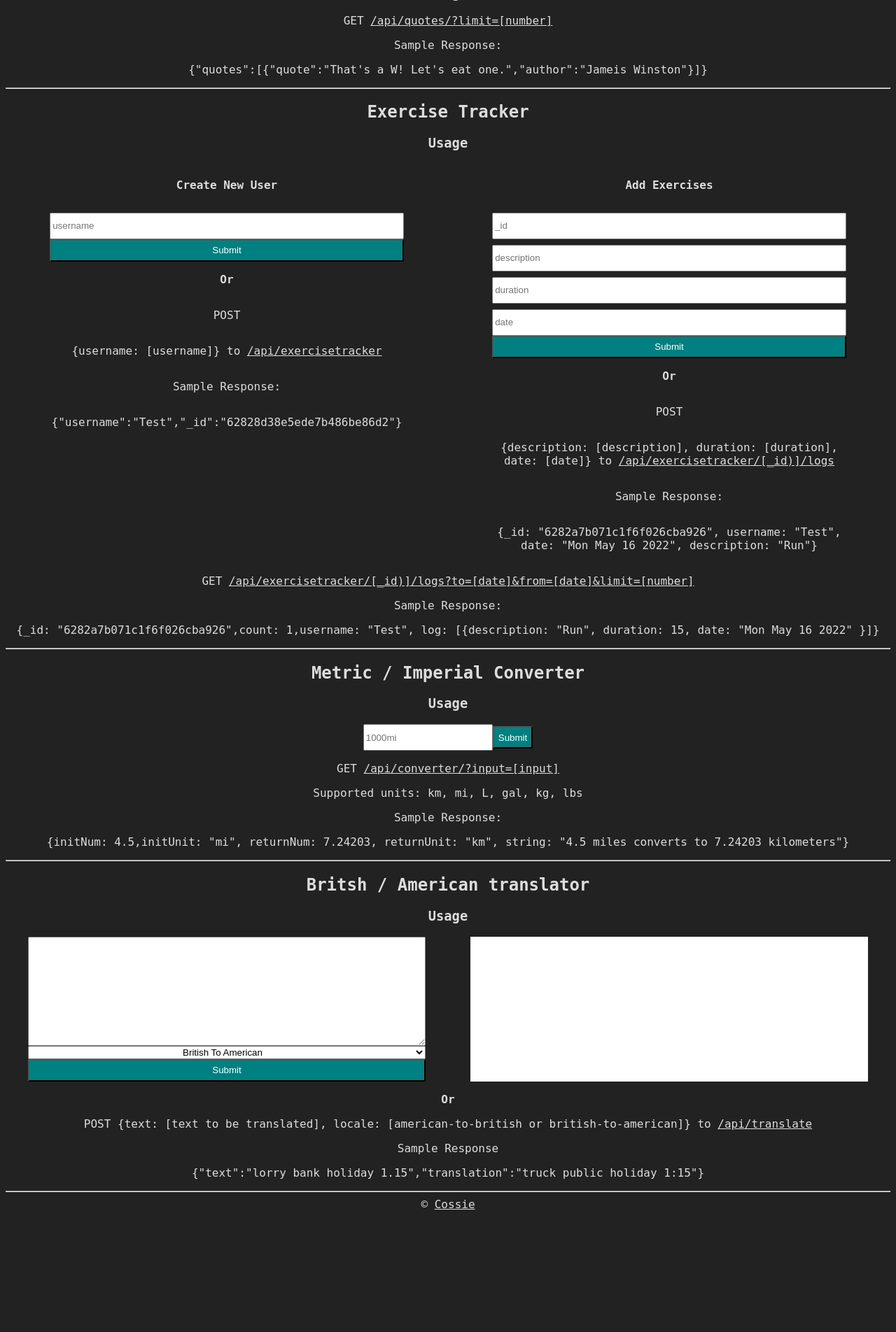
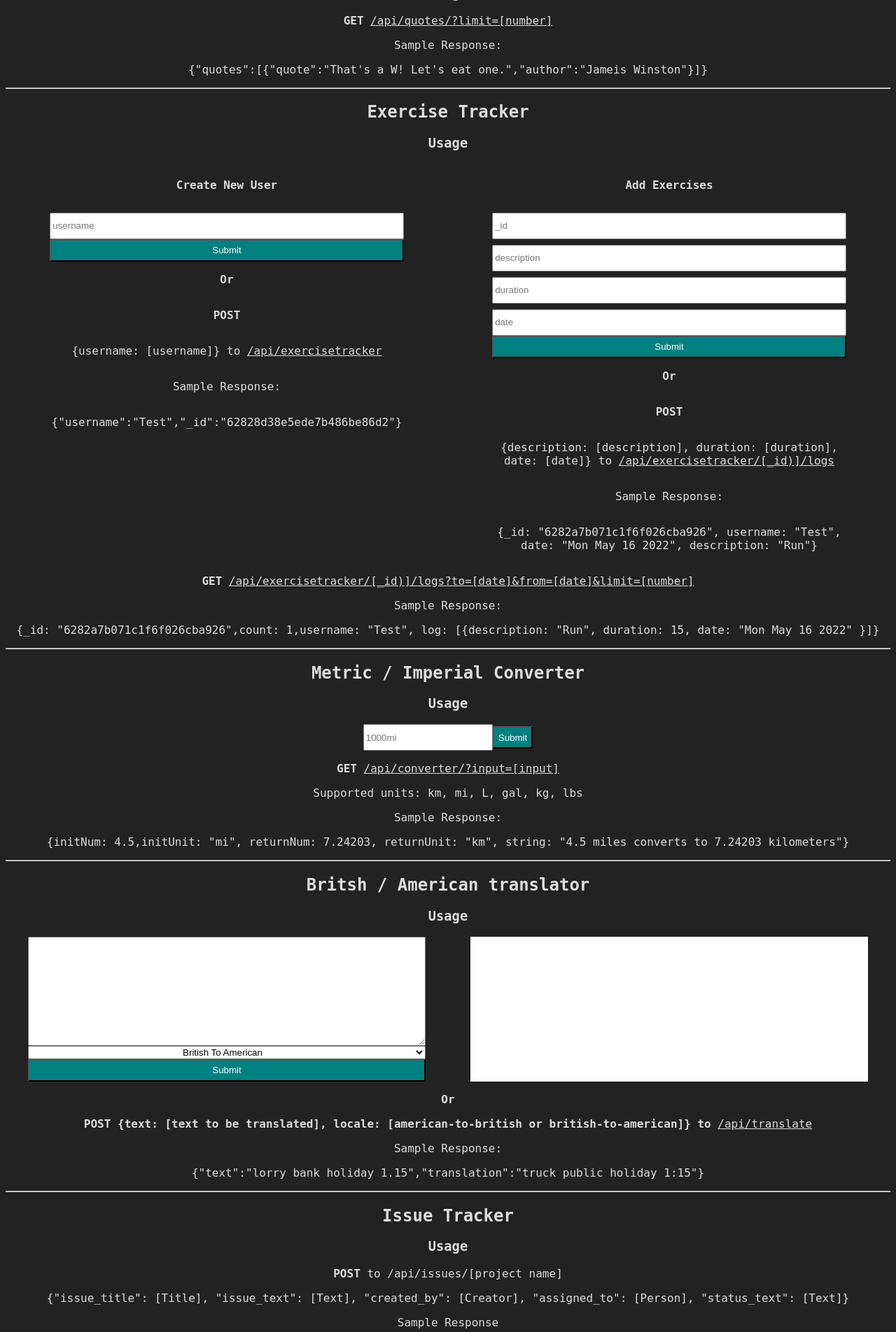
Before and after one commit to cossieB/microservices, a Node server app: page / in a window 1280 px wide; the page is wider, and only the part inside the window is pictured. Shown: the part 1336-3240 px from the top of that part at 70% size. Before the commit the page ends 3065 px from the top of that part, so only its background shows below. Run offline with Node 20, Linux system fonts and the light colour scheme; some libraries are stand-ins or nearby versions.

Commit message:
added issue tracker

```diff
--- a/src/server.ts
+++ b/src/server.ts
@@ -13,6 +13,7 @@ import { exerciseRouter } from "./routes/exercise";
 import mongoose from "mongoose";
 import { converterRouter } from "./routes/converter";
 import { translatorRouter } from "./routes/translator";
+import { issueRouter } from "./routes/issues";
 
 dotenv.config()
 const app = express()
@@ -42,6 +43,7 @@ app.use('/api/email', emailRouter)
 app.use('/api/exercisetracker', exerciseRouter)
 app.use('/api/converter', converterRouter)
 app.use('/api/translate', translatorRouter)
+app.use('/api/issues', issueRouter)
 
 const PORT = process.env.PORT || 5000;
 
--- a/views/index.pug
+++ b/views/index.pug
@@ -16,7 +16,8 @@ html(lang="en")
         section
             h2 Who Am I?
             h3 Usage
-            p GET
+            p
+                strong GET
                 a(href="/api/whoami") /api/whoami
             p Sample Response:
             p #{whoami}
@@ -24,7 +25,8 @@ html(lang="en")
         section
             h2 Timestamp
             h3 Usage
-            p GET
+            p
+                strong GET
                 a(href="/api/timestamp") /api/timestamp/[:date?]
             p Sample Response:
             p #{timestamp}
@@ -37,11 +39,14 @@ html(lang="en")
                 button(type="Submit") Submit
             p
                 strong or
-            p POST {original: [URL]} to
+            p
+                strong POST
+                | {original: [URL]} to
                 a(href="/api/url") /api/url
             p Sample Response:
             p {"original":"https://www.google.com/","short":"/api/url/1"}
-            p GET
+            p
+                strong GET
                 a(href="/api/url/1") /api/url/[:id]
             p If short URL matches you will be redirected to the original URL. Otherwise error response will be given.
             hr
@@ -53,12 +58,13 @@ html(lang="en")
                 br
                 button(type="submit") Submit
             p Sample Response:
-            p {"originalname":"server.ts","encoding":"7bit","mimetype":"text/plain","size":1172}
+            p {"originalname": "server.ts", "encoding": "7bit", "mimetype": "text/plain", "size": 1172}
             hr
         section
             h2 Quotes As A Service
             h3 Usage
-            p GET
+            p
+                strong GET
                 a(href="/api/quotes") /api/quotes/?limit=[number]
             p Sample Response:
             p #{quotes}
@@ -74,7 +80,8 @@ html(lang="en")
                         button(type="submit") Submit
                     p
                         strong Or
-                    p POST
+                    p
+                        strong POST
                     p {username: [username]} to
                         a(href="/api/exercisetracker") /api/exercisetracker
                     p Sample Response:
@@ -89,12 +96,14 @@ html(lang="en")
                         button(type="submit") Submit
                     p
                         strong Or
-                    p POST
+                    p
+                        strong POST
                     p {description: [description], duration: [duration], date: [date]} to
                         a(href="/api/exercisetracker/[_id)]/logs") /api/exercisetracker/[_id)]/logs
                     p Sample Response:
                     p {_id: "6282a7b071c1f6f026cba926", username: "Test", date: "Mon May 16 2022", description: "Run"}
-            p GET
+            p
+                strong GET
                 a(href="/api/exercisetracker/[_id)]/logs") /api/exercisetracker/[_id)]/logs?to=[date]&from=[date]&limit=[number]
             p Sample Response:
             p {_id: "6282a7b071c1f6f026cba926",count: 1,username: "Test", log: [{description: "Run", duration: 15, date: "Mon May 16 2022" }]}
@@ -102,10 +111,11 @@ html(lang="en")
         section
             h2 Metric / Imperial Converter
             h3 Usage
-            form#convertForm(action="/api/converter", method="get")
+            form#convertForm(action="/api/converter", method="GET")
                 input(type="text", placeholder="1000mi", name="input")
                 button(type="submit") Submit
-            p GET
+            p
+                strong GET
                 a(href="/api/quotes") /api/converter/?input=[input]
             p Supported units: km, mi, L, gal, kg, lbs
             p Sample Response:
@@ -124,11 +134,42 @@ html(lang="en")
                 #translateResult
             p
                 strong Or
-            p POST {text: [text to be translated], locale: [american-to-british or british-to-american]} to
+            p
+                strong POST {text: [text to be translated], locale: [american-to-british or british-to-american]} to
                 a(href="/api/translate") /api/translate
-            p Sample Response
+            p Sample Response:
             p {"text":"lorry bank holiday 1.15","translation":"<span class=\"highlight\">truck</span> <span class=\"highlight\">public holiday</span> <span class=\"highlight\">1:15</span>"}
         hr
+
+        section
+            h2 Issue Tracker
+            h3 Usage
+            p
+                strong POST
+                | to /api/issues/[project name]
+            p {"issue_title": [Title], "issue_text": [Text], "created_by": [Creator], "assigned_to": [Person], "status_text": [Text]}
+            p Sample Response
+            p {"assigned_to":"","status_text":"","open":true,"_id":"6284f37c2c779f0ac10abc74","issue_title":"Title","issue_text":"Text","created_by":"Creator","created_on":"2022-05-18T13:24:12.040Z","updated_on":"2022-05-18T13:24:12.040Z"}
+            p
+                strong PUT
+                | to /api/issues/[project name]
+            p {"_id": [_id], "open": [true or false], "issue_title": [Title], "issue_text": [Text], "created_by": [Creator], "assigned_to": [Person], "status_text": [Text]}
+            p Sample Response:
+            p {"result": "successfully updated", "_id": "6284f37c2c779f0ac10abc74"}
+            p
+                strong DELETE
+                | to /api/issues/[project name]
+            p {"_id": [_id]}
+            p Sample Response:
+            p {"result": "successfully deleted", "_id": "6284f37c2c779f0ac10abc74"}
+            p
+                strong GET
+                | &nbsp;
+                a(href="/api/issues/apitest") /api/issues/[project name]?created_by=[creator]&assigned_to=[person]&open=[boolean]
+            p Sample Response:
+            p [{ _id: "62784f665278ae0f119a0bf0", issue_title: "Issue 2", issue_text: "2nd test", created_by: "Johnny Doe", assigned_to: "", status_text: "", created_on: "2022-05-08T23:16:54.368Z", updated_on: "2022-05-08T23:16:54.368Z", open: true, __v: 0 }, { _id: "627850012bb2db2dd9248e99", issue_title: "Issue 1", issue_text: "1st test", created_by: "John Doe", assigned_to: "Jonathan Doe", status_text: "Status Msg", created_on: "2022-05-08T23:19:29.747Z", updated_on: "2022-05-08T23:19:29.747Z", open: true, __v: 0 }]
+        hr
+
 
 
         footer  &copy;
```
Also changed, not shown: src/models/issueSchema.ts (added, +28 -0 lines), src/routes/issues.ts (added, +94 -0 lines).
